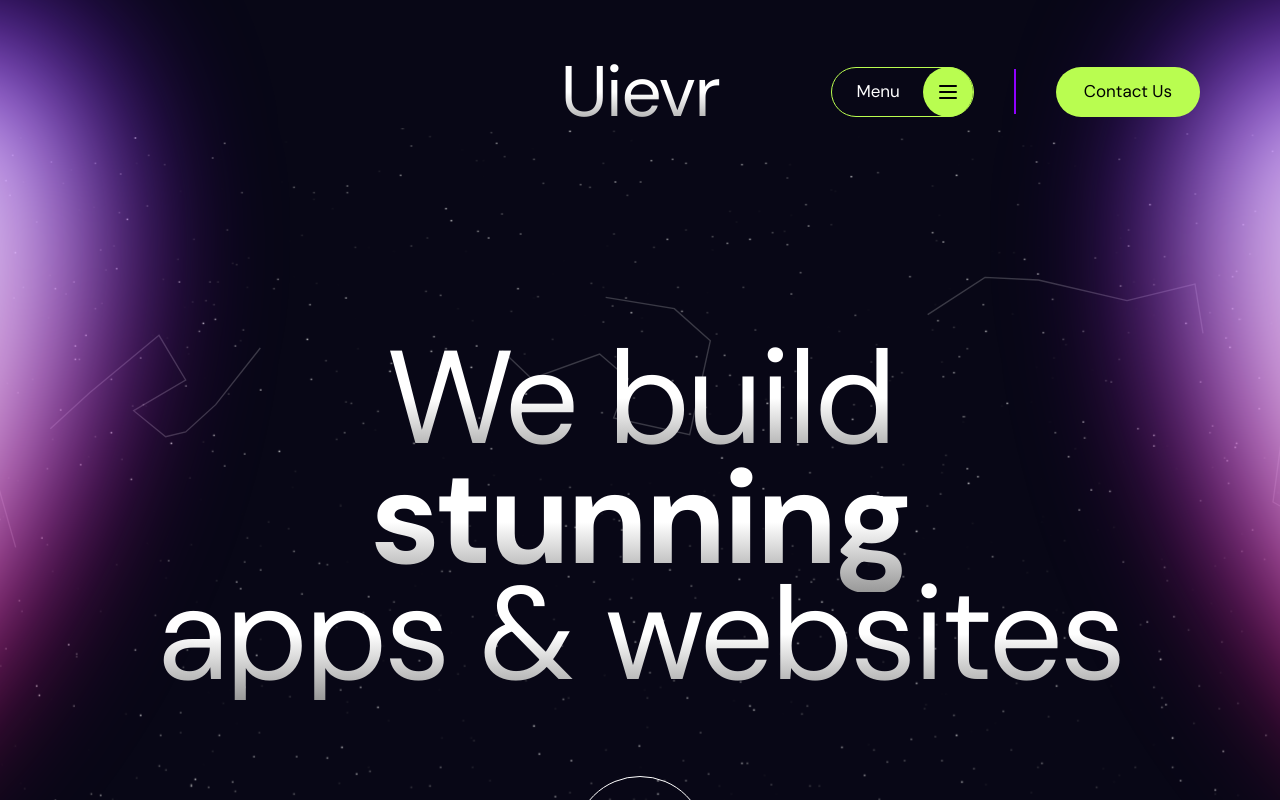
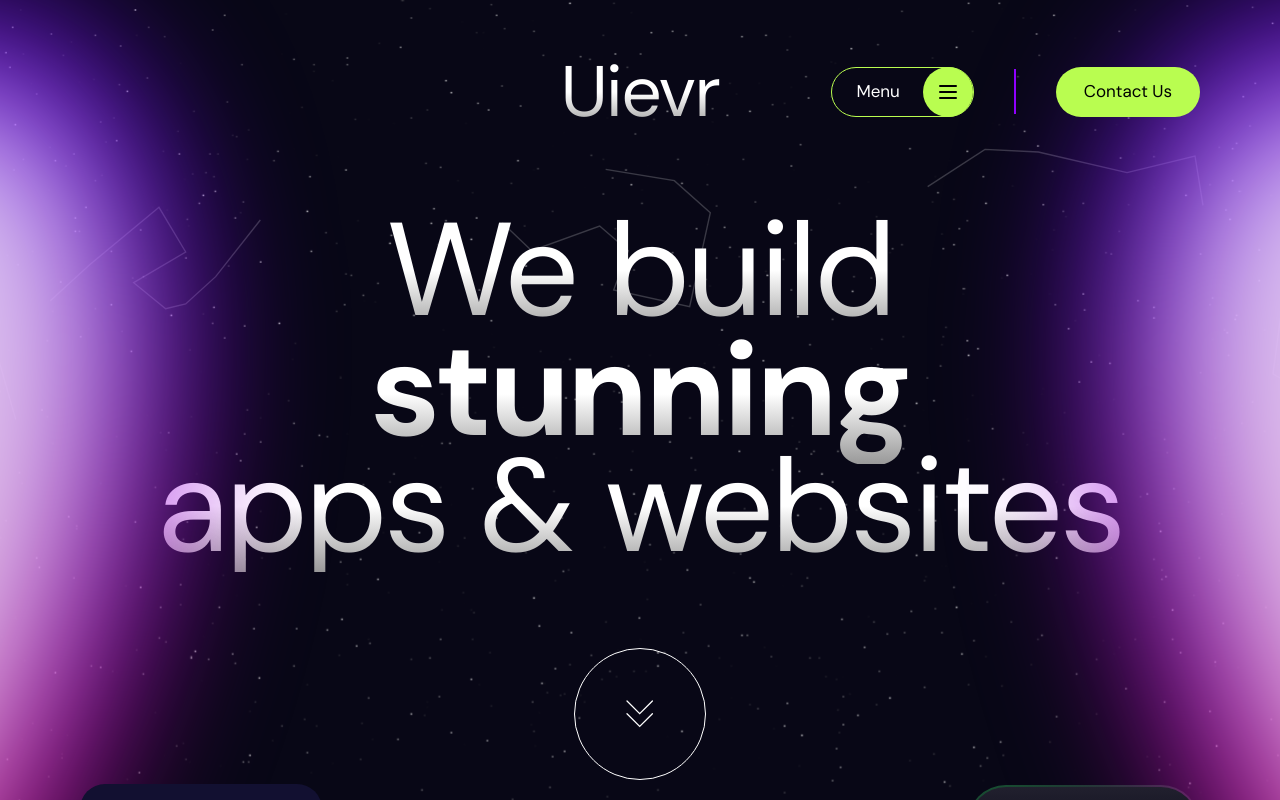
Before and after one commit to ajmal-j/uievr, a React (Vite) app: page / in a window 1280 px wide. Shown: the top 800 px of the page. Built offline with nearby package versions, Linux system fonts and the light colour scheme.

Commit message:
feat : Home page gradient overflow.

```diff
--- a/src/components/pages/home/hero-gradient-svg.tsx
+++ b/src/components/pages/home/hero-gradient-svg.tsx
@@ -1,16 +1,16 @@
 export default function HeroGradientSvg() {
   return (
-    <div>
+    <>
       <img
         src='/pages/home/elements/left-side-gradient.svg'
-        className='absolute top-0 left-0 bottom-0 -translate-x-[75%] z-0 blur-[70px] max-h-[105dvh]'
+        className=' absolute top-0 left-0 -translate-x-[75%] z-0 blur-[70px] bottom-0'
         alt=''
       />
       <img
         src='/pages/home/elements/right-side-gradient.svg'
-        className='absolute top-0 right-0 bottom-0 translate-x-[75%] z-0 blur-[70px] max-h-[105dvh]'
+        className=' absolute top-0 right-0 translate-x-[75%] z-0 blur-[70px] bottom-0'
         alt=''
       />
-    </div>
+    </>
   );
 }
--- a/src/components/pages/home/hero.tsx
+++ b/src/components/pages/home/hero.tsx
@@ -1,8 +1,10 @@
 import Header from "../../layouts/header";
+import HeroGradientSvg from "./hero-gradient-svg";
 
 export default function Hero() {
   return (
-    <div className='min-h-[max(900px,100dvh)] bg-[url("/pages/home/hero-bg-svg.svg")] bg-repeat bg-top flex flex-col gap-5 items-center justify-between h-full font-dmSans'>
+    <div className='min-h-[max(900px,100dvh)] bg-[url("/pages/home/hero-bg-svg.svg")] bg-repeat bg-top flex flex-col gap-5 items-center justify-between h-full font-dmSans relative'>
+      <HeroGradientSvg />
       <Header className='opacity-0 static' />
       <div className='flex flex-col justify-center items-center text-[132px] tracking-tight'>
         <h1 className='bg-gradient-to-b from-white via-white to-[#999999] bg-clip-text text-transparent text-center leading-none -mb-3'>
--- a/src/pages/home.tsx
+++ b/src/pages/home.tsx
@@ -1,11 +1,9 @@
 import Hero from "@/components/pages/home/hero";
-import HeroGradientSvg from "@/components/pages/home/hero-gradient-svg";
 import OurClients from "@/components/pages/home/our-clients";
 
 export default function Home() {
   return (
-    <div className='relative overflow-hidden space-y-32'>
-      <HeroGradientSvg />
+    <div className='overflow-hidden space-y-32'>
       <Hero />
       <OurClients />
     </div>
```
